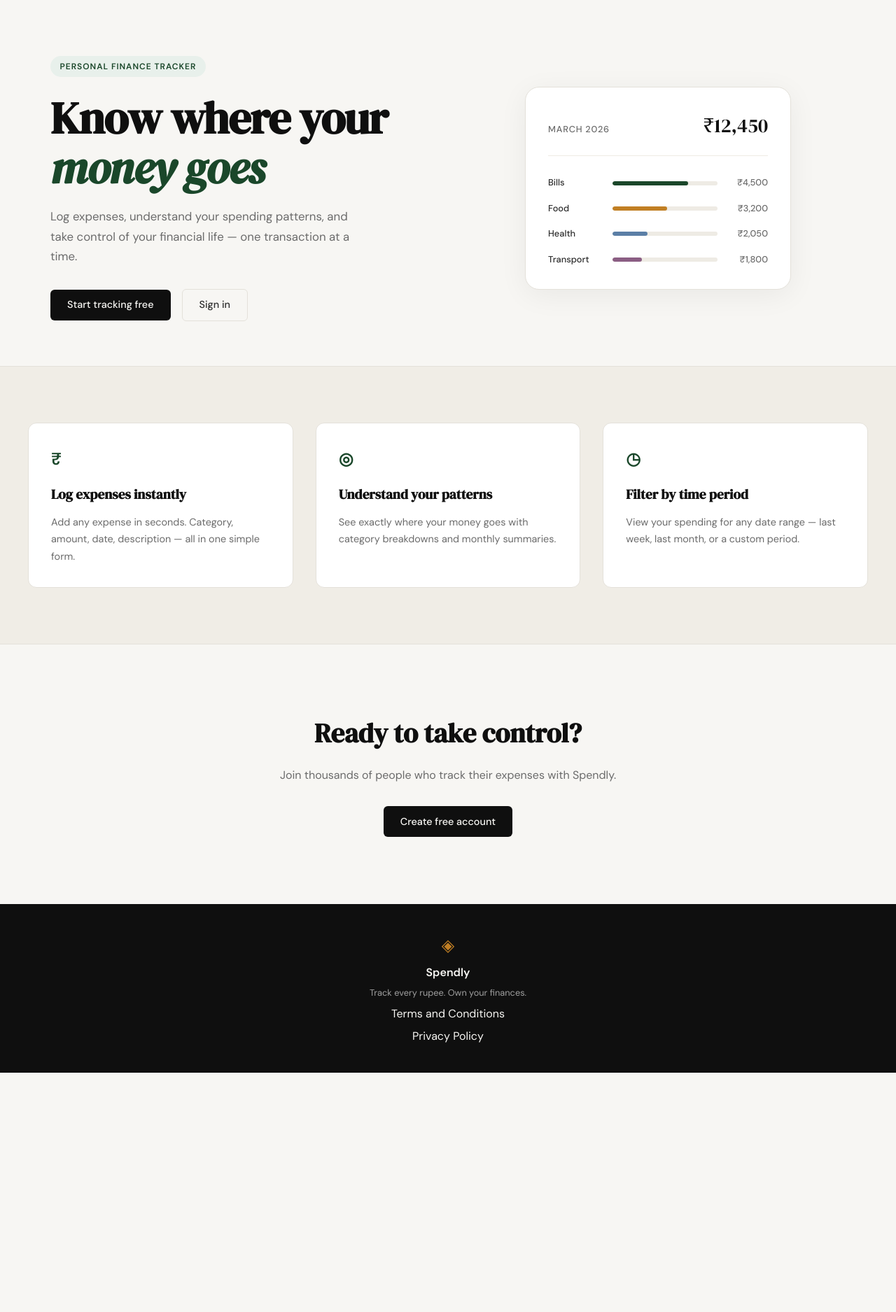
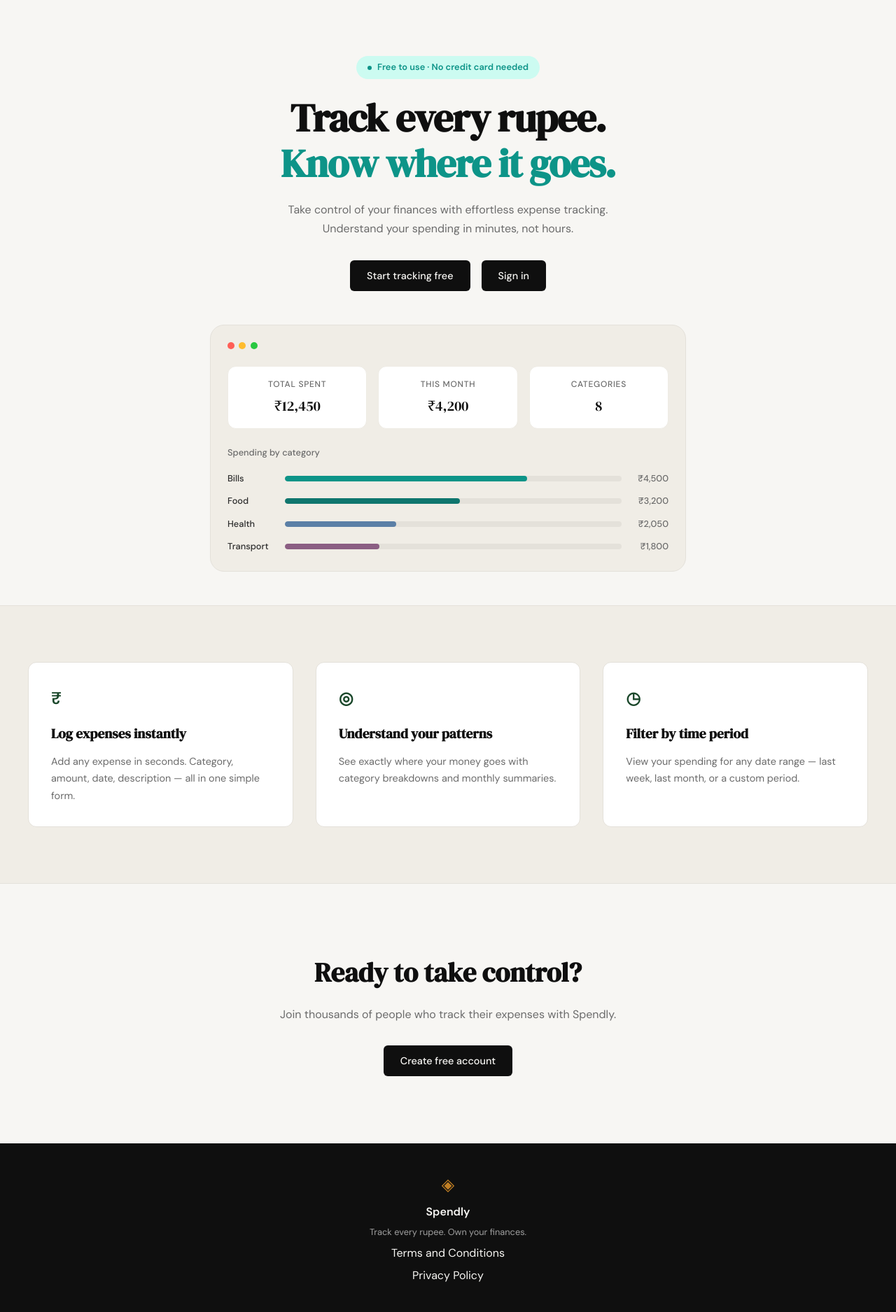
Before and after one commit to SHEIKHMAHIN72/spendly_website_for_claude_code-, a Flask app: page / in a window 1280 px wide. Shown: the part 61-1936 px from the top of the page at 70% size. Before the commit the page ends 1594 px from the top, so only its background shows below. Run offline with Flask 3, Linux system fonts and the light colour scheme.

Commit message:
landing: redesign hero section to match mockup

```diff
--- a/static/css/style.css
+++ b/static/css/style.css
@@ -24,6 +24,8 @@
 
     --max-width: 1200px;
     --auth-width: 440px;
+
+    --teal: #0d9488;
 
     --radius-sm: 6px;
     --radius-md: 12px;
@@ -124,132 +126,177 @@ a { color: inherit; text-decoration: none; }
 /* ------------------------------------------------------------------ */
 
 .hero {
-    padding: 5rem 2rem 4rem;
-    display: grid;
-    grid-template-columns: 1fr 1fr;
-    gap: 4rem;
-    align-items: center;
+    padding: 5rem 2rem 3rem;
     max-width: var(--max-width);
     margin: 0 auto;
+    display: flex;
+    flex-direction: column;
+    align-items: center;
+    text-align: center;
+}
+
+.hero-text {
+    max-width: 640px;
 }
 
 .hero-badge {
-    display: inline-block;
-    background: var(--accent-light);
-    color: var(--accent);
-    font-size: 0.75rem;
+    display: inline-flex;
+    align-items: center;
+    gap: 0.5rem;
+    background: #ccfbf1;
+    color: var(--teal);
+    font-size: 0.8rem;
     font-weight: 600;
-    letter-spacing: 0.08em;
-    text-transform: uppercase;
-    padding: 0.35rem 0.85rem;
+    padding: 0.4rem 1rem;
     border-radius: 999px;
     margin-bottom: 1.5rem;
 }
 
+.badge-dot {
+    width: 6px;
+    height: 6px;
+    border-radius: 50%;
+    background: var(--teal);
+}
+
 .hero-title {
     font-family: var(--font-display);
-    font-size: clamp(2.5rem, 5vw, 4rem);
-    line-height: 1.1;
+    font-size: clamp(2.5rem, 5vw, 3.5rem);
+    line-height: 1.15;
     letter-spacing: -0.02em;
     color: var(--ink);
     margin-bottom: 1.25rem;
 }
 
-.hero-title em {
-    font-style: italic;
-    color: var(--accent);
+.hero-title-accent {
+    color: var(--teal);
 }
 
 .hero-subtitle {
-    font-size: 1.05rem;
+    font-size: 1rem;
     color: var(--ink-muted);
     line-height: 1.7;
-    max-width: 460px;
     margin-bottom: 2rem;
 }
 
 .hero-actions {
     display: flex;
     gap: 1rem;
-    align-items: center;
+    justify-content: center;
 }
 
 /* ------------------------------------------------------------------ */
-/* Mock card (hero visual)                                             */
+/* App preview frame                                                   */
 /* ------------------------------------------------------------------ */
 
 .hero-visual {
-    display: flex;
-    justify-content: center;
+    width: 100%;
+    max-width: 680px;
+    margin-top: 3rem;
 }
 
-.mock-card {
-    background: var(--paper-card);
+.preview-frame {
+    background: var(--paper-warm);
+    border-radius: var(--radius-lg);
+    padding: 1.5rem;
     border: 1px solid var(--border);
-    border-radius: var(--radius-lg);
-    padding: 2rem;
-    width: 100%;
-    max-width: 380px;
-    box-shadow: 0 8px 40px rgba(0,0,0,0.06);
 }
 
-.mock-card-header {
+.preview-header {
     display: flex;
-    justify-content: space-between;
-    align-items: baseline;
-    margin-bottom: 1.75rem;
-    padding-bottom: 1.25rem;
-    border-bottom: 1px solid var(--border-soft);
+    gap: 0.4rem;
+    margin-bottom: 1.5rem;
 }
 
-.mock-label {
-    font-size: 0.8rem;
+.dot {
+    width: 10px;
+    height: 10px;
+    border-radius: 50%;
+}
+
+.dot-red { background: #ff5f57; }
+.dot-yellow { background: #febc2e; }
+.dot-green { background: #28c840; }
+
+.preview-stats {
+    display: grid;
+    grid-template-columns: repeat(3, 1fr);
+    gap: 1rem;
+    margin-bottom: 1.5rem;
+}
+
+.stat-card {
+    background: var(--paper-card);
+    border: 1px solid var(--border-soft);
+    border-radius: var(--radius-md);
+    padding: 1rem;
+    text-align: center;
+}
+
+.stat-label {
+    display: block;
+    font-size: 0.75rem;
     font-weight: 500;
     color: var(--ink-muted);
     text-transform: uppercase;
     letter-spacing: 0.06em;
+    margin-bottom: 0.3rem;
 }
 
-.mock-total {
+.stat-value {
+    display: block;
     font-family: var(--font-display);
-    font-size: 1.75rem;
+    font-size: 1.25rem;
     color: var(--ink);
 }
 
-.mock-bars { display: flex; flex-direction: column; gap: 1rem; }
+.preview-chart-label {
+    display: block;
+    font-size: 0.8rem;
+    font-weight: 500;
+    color: var(--ink-muted);
+    margin-bottom: 1rem;
+    text-align: left;
+}
 
-.mock-bar-row {
+.preview-bars {
+    display: flex;
+    flex-direction: column;
+    gap: 0.75rem;
+}
+
+.preview-bar-row {
     display: grid;
-    grid-template-columns: 80px 1fr 60px;
+    grid-template-columns: 70px 1fr 55px;
     align-items: center;
     gap: 0.75rem;
 }
 
-.mock-cat {
+.preview-bar-cat {
     font-size: 0.8rem;
     font-weight: 500;
     color: var(--ink-soft);
+    text-align: left;
 }
 
-.mock-bar-track {
-    height: 6px;
-    background: var(--border-soft);
+.preview-bar-track {
+    height: 8px;
+    background: var(--border);
     border-radius: 999px;
     overflow: hidden;
 }
 
-.mock-bar {
+.preview-bar {
     height: 100%;
-    background: var(--accent);
+    background: var(--teal);
     border-radius: 999px;
-    transition: width 0.6s ease;
 }
 
-.mock-bar-2 { background: var(--accent-2); }
-.mock-bar-3 { background: #5b7fa6; }
-.mock-bar-4 { background: #8b5e83; }
+.p-bar-2 { background: #0f766e; }
+.p-bar-3 { background: #5b7fa6; }
+.p-bar-4 { background: #8b5e83; }
 
-.mock-amt {
+.preview-bar-amt {
     font-size: 0.8rem;
     font-weight: 500;
     color: var(--ink-muted);
@@ -550,18 +597,21 @@ a { color: inherit; text-decoration: none; }
 
 @media (max-width: 900px) {
     .hero {
-        grid-template-columns: 1fr;
-        text-align: center;
+        padding: 3rem 1rem 2rem;
     }
 
-    .hero-subtitle { max-width: 100%; }
-    .hero-actions { justify-content: center; }
-    .hero-visual { display: none; }
+    .features-inner { grid-template-columns: 1fr; }
 
-    .features-inner { grid-template-columns: 1fr; }
+    .preview-stats { grid-template-columns: 1fr; }
 }
 
 @media (max-width: 600px) {
     .nav-links a:not(.nav-cta) { display: none; }
-    .hero { padding: 3rem 1rem 2rem; }
+
+    .hero-actions { flex-direction: column; align-items: center; }
+
+    .preview-bar-row {
+        grid-template-columns: 50px 1fr 45px;
+        gap: 0.5rem;
+    }
 }
--- a/templates/landing.html
+++ b/templates/landing.html
@@ -5,56 +5,76 @@
 {% block content %}
 
 <section class="hero">
-    <div class="hero-inner">
-        <div class="hero-badge">Personal Finance Tracker</div>
+    <div class="hero-text">
+        <div class="hero-badge">
+            <span class="badge-dot"></span>
+            Free to use · No credit card needed
+        </div>
         <h1 class="hero-title">
-            Know where your<br>
-            <em>money goes</em>
+            Track every rupee.<br>
+            <span class="hero-title-accent">Know where it goes.</span>
         </h1>
         <p class="hero-subtitle">
-            Log expenses, understand your spending patterns,
-            and take control of your financial life —
-            one transaction at a time.
+            Take control of your finances with effortless expense tracking.<br>
+            Understand your spending in minutes, not hours.
         </p>
         <div class="hero-actions">
             <a href="{{ url_for('register') }}" class="btn-primary">Start tracking free</a>
-            <a href="{{ url_for('login') }}" class="btn-ghost">Sign in</a>
+            <a href="{{ url_for('login') }}" class="btn-primary">Sign in</a>
         </div>
     </div>
     <div class="hero-visual">
-        <div class="mock-card">
-            <div class="mock-card-header">
-                <span class="mock-label">March 2026</span>
-                <span class="mock-total">₹12,450</span>
+        <div class="preview-frame">
+            <div class="preview-header">
+                <span class="dot dot-red"></span>
+                <span class="dot dot-yellow"></span>
+                <span class="dot dot-green"></span>
             </div>
-            <div class="mock-bars">
-                <div class="mock-bar-row">
-                    <span class="mock-cat">Bills</span>
-                    <div class="mock-bar-track">
-                        <div class="mock-bar" style="width: 72%"></div>
+            <div class="preview-stats">
+                <div class="stat-card">
+                    <span class="stat-label">Total Spent</span>
+                    <span class="stat-value">₹12,450</span>
+                </div>
+                <div class="stat-card">
+                    <span class="stat-label">This Month</span>
+                    <span class="stat-value">₹4,200</span>
+                </div>
+                <div class="stat-card">
+                    <span class="stat-label">Categories</span>
+                    <span class="stat-value">8</span>
+                </div>
+            </div>
+            <div class="preview-chart">
+                <span class="preview-chart-label">Spending by category</span>
+                <div class="preview-bars">
+                    <div class="preview-bar-row">
+                        <span class="preview-bar-cat">Bills</span>
+                        <div class="preview-bar-track">
+                            <div class="preview-bar" style="width: 72%"></div>
+                        </div>
+                        <span class="preview-bar-amt">₹4,500</span>
                     </div>
-                    <span class="mock-amt">₹4,500</span>
-                </div>
-                <div class="mock-bar-row">
-                    <span class="mock-cat">Food</span>
-                    <div class="mock-bar-track">
-                        <div class="mock-bar mock-bar-2" style="width: 52%"></div>
+                    <div class="preview-bar-row">
+                        <span class="preview-bar-cat">Food</span>
+                        <div class="preview-bar-track">
+                            <div class="preview-bar p-bar-2" style="width: 52%"></div>
+                        </div>
+                        <span class="preview-bar-amt">₹3,200</span>
                     </div>
-                    <span class="mock-amt">₹3,200</span>
-                </div>
-                <div class="mock-bar-row">
-                    <span class="mock-cat">Health</span>
-                    <div class="mock-bar-track">
-                        <div class="mock-bar mock-bar-3" style="width: 33%"></div>
+                    <div class="preview-bar-row">
+                        <span class="preview-bar-cat">Health</span>
+                        <div class="preview-bar-track">
+                            <div class="preview-bar p-bar-3" style="width: 33%"></div>
+                        </div>
+                        <span class="preview-bar-amt">₹2,050</span>
                     </div>
-                    <span class="mock-amt">₹2,050</span>
-                </div>
-                <div class="mock-bar-row">
-                    <span class="mock-cat">Transport</span>
-                    <div class="mock-bar-track">
-                        <div class="mock-bar mock-bar-4" style="width: 28%"></div>
+                    <div class="preview-bar-row">
+                        <span class="preview-bar-cat">Transport</span>
+                        <div class="preview-bar-track">
+                            <div class="preview-bar p-bar-4" style="width: 28%"></div>
+                        </div>
+                        <span class="preview-bar-amt">₹1,800</span>
                     </div>
-                    <span class="mock-amt">₹1,800</span>
                 </div>
             </div>
         </div>
```
